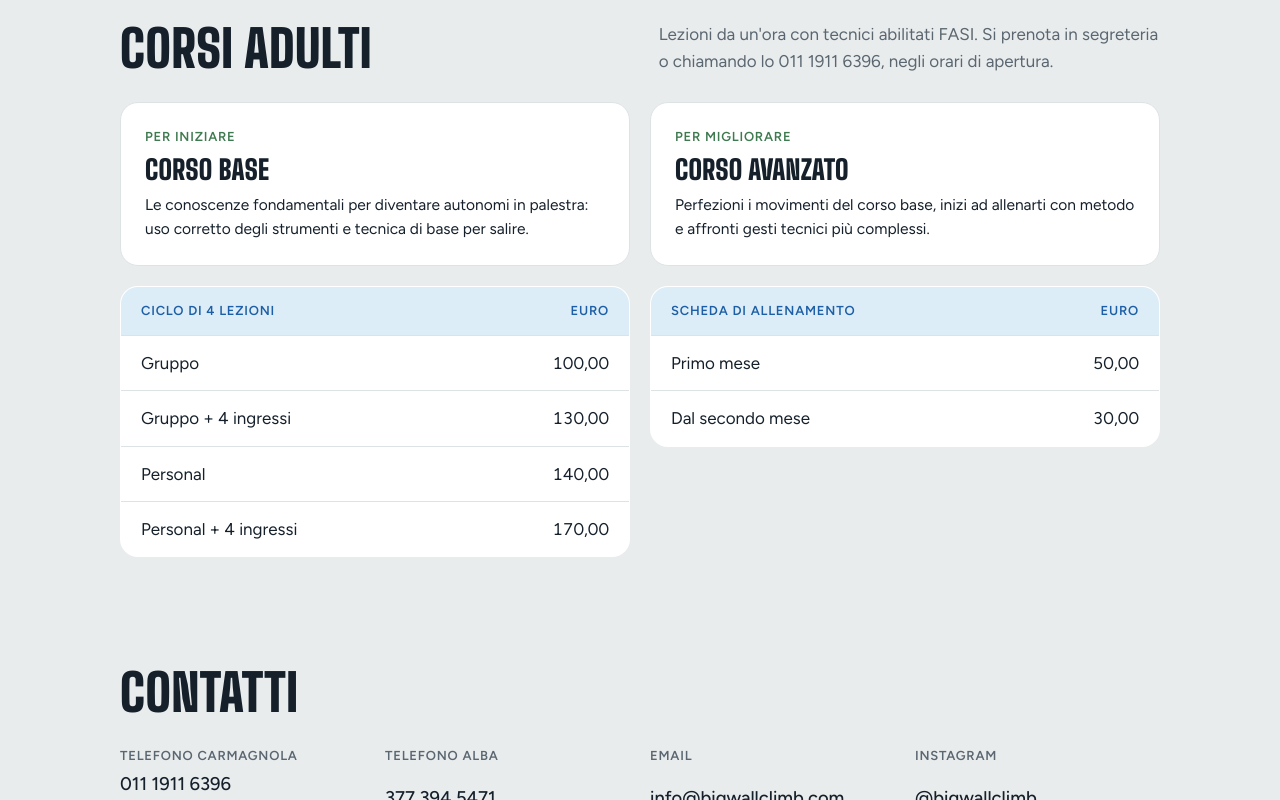
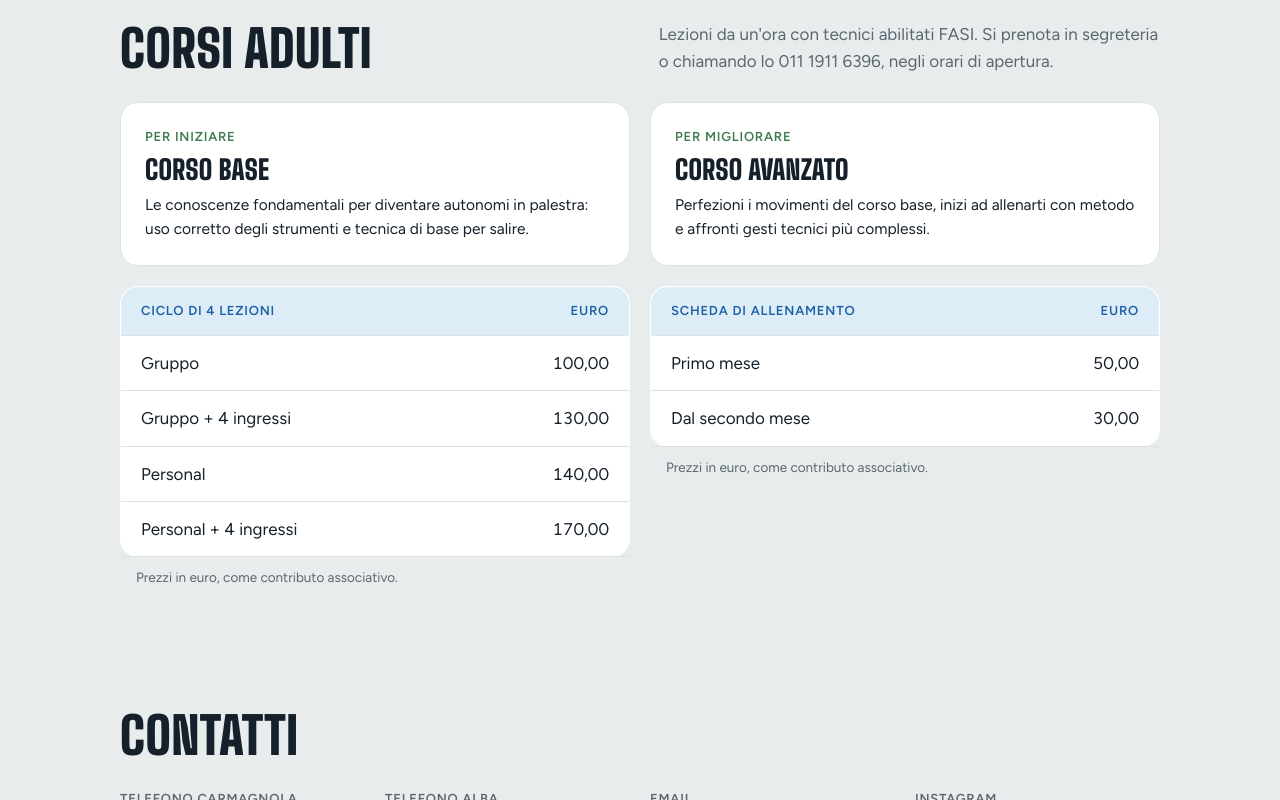
Before and after one commit to bergiafederico-code/bigwall-sito, a plain HTML site: page index.html in a window 1280 px wide. Shown: the part 4210-5010 px from the top of the page. Drawn offline with Linux system fonts and the light colour scheme; no server answers.

Commit message:
Add files via upload

```diff
--- a/index.html
+++ b/index.html
@@ -49,6 +49,8 @@
 * { box-sizing: border-box; }
 html { scroll-behavior: smooth; }
 @media (prefers-reduced-motion: reduce) { html { scroll-behavior: auto; } }
+/* il menu in alto resta fisso: le sezioni si fermano sotto di lui, con un po' d'aria */
+section[id], [id="top"] { scroll-margin-top: 72px; }
 body { margin: 0; background: var(--bg); color: var(--ink); font-family: var(--body); font-size: 17px; line-height: 1.55; }
 a { color: inherit; }
 a:focus-visible, button:focus-visible, input:focus-visible { outline: 3px solid var(--yellow); outline-offset: 2px; border-radius: 3px; }
@@ -267,6 +269,7 @@ body.editing [data-k][contenteditable]:focus { outline: 2px solid var(--blue); b
 .strip { display: flex; gap: 14px; overflow-x: auto; scroll-snap-type: x mandatory; padding: 4px max(20px, calc((100vw - var(--wrap)) / 2 + 20px)) 14px; scrollbar-width: thin; }
 .strip img { height: 340px; width: auto; flex: none; object-fit: cover; border-radius: var(--r); scroll-snap-align: start; background: var(--line); }
 @media (max-width: 600px) { .strip img { height: 260px; } }
+.prices caption.contrib { caption-side: bottom; text-align: left; color: var(--muted); font-size: 13.5px; padding: 10px 16px 12px; }
 .trk-filters { display: flex; gap: 8px; flex-wrap: wrap; margin-bottom: 16px; }
 .trk-filters:empty { display: none; }
 .chip { font: inherit; font-size: 14px; font-weight: 600; border: 1.5px solid var(--line); background: var(--surface); color: var(--ink); padding: 6px 14px; border-radius: 999px; cursor: pointer; }
@@ -481,6 +484,7 @@ footer .foot { display: flex; justify-content: space-between; gap: 24px 40px; fl
         <div style="display:grid;gap:20px">
           <div class="table-box">
             <table class="prices durate" id="prezzi-ragazzi">
+              <caption class="contrib">Prezzi in euro, come contributo associativo.</caption>
               <thead>
                 <tr><th scope="col" rowspan="2">Durata lezione</th><th scope="col" colspan="2">Quadrimestrale</th><th scope="col" colspan="2">Stagionale</th></tr>
                 <tr><th scope="col">1×/sett.</th><th scope="col">2×/sett.</th><th scope="col">1×/sett.</th><th scope="col">2×/sett.</th></tr>
@@ -496,6 +500,7 @@ footer .foot { display: flex; justify-content: space-between; gap: 24px 40px; fl
 
           <div class="table-box">
             <table class="prices">
+              <caption class="contrib">Prezzi in euro, come contributo associativo.</caption>
               <thead><tr><th scope="col">Gruppi sportivi</th><th scope="col">Abbonamento annuale</th></tr></thead>
               <tbody>
                 <tr><td>U15 – U17 – U19 – U21</td><td>3 rate da 300 €<small>settembre, gennaio, maggio</small></td></tr>
@@ -523,7 +528,8 @@ footer .foot { display: flex; justify-content: space-between; gap: 24px 40px; fl
       <div class="price-grid">
         <div class="table-box">
           <table class="prices">
-            <thead><tr><th scope="col">Ciclo di 4 lezioni</th><th scope="col">Euro</th></tr></thead>
+            <caption class="contrib">Prezzi in euro, come contributo associativo.</caption>
+              <thead><tr><th scope="col">Ciclo di 4 lezioni</th><th scope="col">Euro</th></tr></thead>
             <tbody>
               <tr><td>Gruppo</td><td>100,00</td></tr>
               <tr><td>Gruppo + 4 ingressi</td><td>130,00</td></tr>
@@ -534,7 +540,8 @@ footer .foot { display: flex; justify-content: space-between; gap: 24px 40px; fl
         </div>
         <div class="table-box">
           <table class="prices">
-            <thead><tr><th scope="col">Scheda di allenamento</th><th scope="col">Euro</th></tr></thead>
+            <caption class="contrib">Prezzi in euro, come contributo associativo.</caption>
+              <thead><tr><th scope="col">Scheda di allenamento</th><th scope="col">Euro</th></tr></thead>
             <tbody>
               <tr><td>Primo mese</td><td>50,00</td></tr>
               <tr><td>Dal secondo mese</td><td>30,00</td></tr>
```
